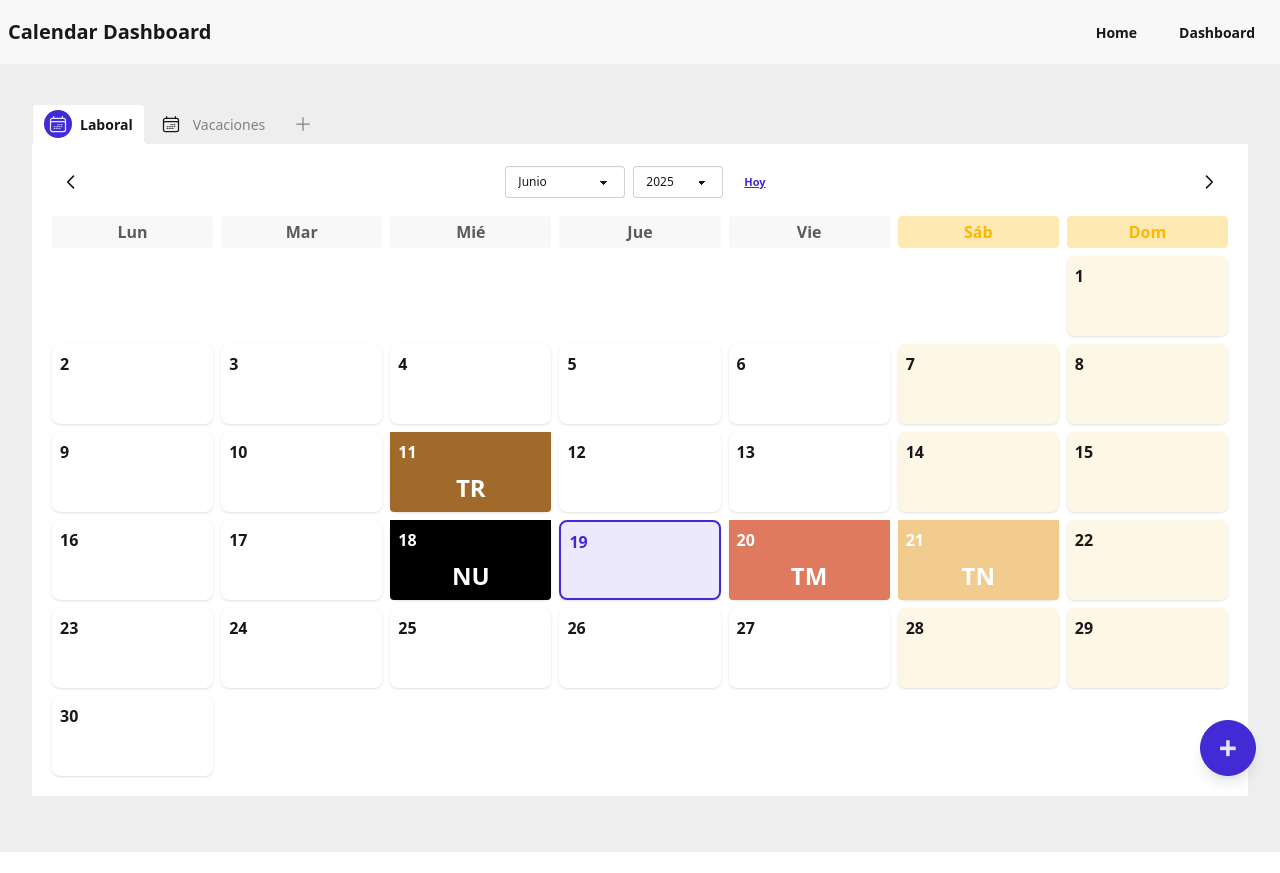
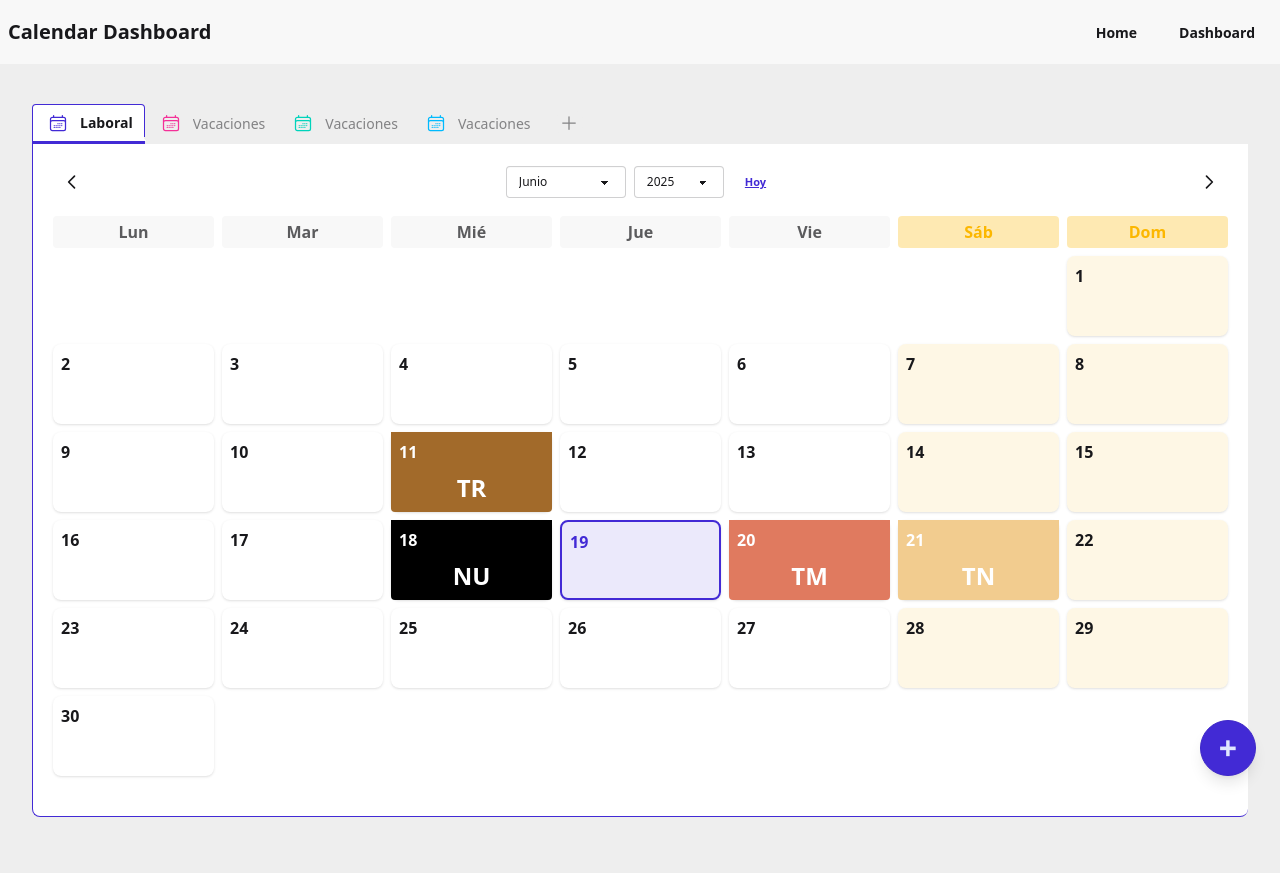
Before and after one commit to jabavagit/next-calendar, a Next.js app: page /dashboard in a window 1280 px wide. Before the commit the page ends 852 px from the top, so only its background shows below. Built offline with nearby package versions, Linux system fonts and the light colour scheme.

Commit message:
new design tabsCalendars

```diff
--- a/src/components/calendar/tabsCalendars.tsx
+++ b/src/components/calendar/tabsCalendars.tsx
@@ -11,13 +11,23 @@ interface TabsCalendarsProps {
 }
 
 const colorPalette = [
-    'bg-primary text-primary-content',
-    'bg-secondary text-secondary-content',
-    'bg-accent text-accent-content',
-    'bg-info text-info-content',
-    'bg-success text-success-content',
-    'bg-warning text-warning-content',
-    'bg-error text-error-content',
+    'border-primary',
+    'border-secondary',
+    'border-accent',
+    'border-info',
+    'border-success',
+    'border-warning',
+    'border-error',
+];
+
+const iconColorPalette = [
+    'text-primary',
+    'text-secondary',
+    'text-accent',
+    'text-info',
+    'text-success',
+    'text-warning',
+    'text-error',
 ];
 
 const TabsCalendars: React.FC<TabsCalendarsProps> = ({
@@ -26,22 +36,26 @@ const TabsCalendars: React.FC<TabsCalendarsProps> = ({
     setSelectedCalendarId,
     onAddCalendar,
     children,
-}) => (
+}) => {
+    // Encuentra el índice del calendario seleccionado para el color
+    const selectedIdx = calendars.findIndex(c => c.id === selectedCalendarId);
+    const borderColor = selectedIdx >= 0 ? colorPalette[selectedIdx % colorPalette.length] : 'border-base-300';
+    const iconColor = selectedIdx >= 0 ? iconColorPalette[selectedIdx % iconColorPalette.length] : 'text-base-content';
+
+    return (
         <div className="mb-4">
-        <div className="tabs tabs-lift">
+            {/* Tabs para escritorio */}
+            <div className="hidden sm:flex tabs tabs-lift">
                 {calendars.map((calendar, idx) => (
                     <button
                         key={calendar.id}
-                    className={`tab transition-all duration-200 flex items-center gap-2 ${selectedCalendarId === calendar.id ? 'tab-active font-bold' : ''
-                        }`}
+                        className={`tab transition-all duration-200 flex items-center gap-2 ${selectedCalendarId === calendar.id ? `tab-active font-bold` : ''} border-b-2 ${selectedCalendarId === calendar.id ? colorPalette[idx % colorPalette.length] : 'border-transparent'}`}
                         type="button"
                         onClick={() => setSelectedCalendarId(calendar.id)}
+                        style={{ borderBottomWidth: 3 }}
                     >
                         <span
-                        className={`inline-flex items-center justify-center rounded-full ${selectedCalendarId === calendar.id
-                            ? colorPalette[idx % colorPalette.length]
-                            : 'bg-base-300 text-base-content'
-                            }`}
+                            className={`inline-flex items-center justify-center rounded-full ${iconColorPalette[idx % iconColorPalette.length]}`}
                             style={{ width: 28, height: 28 }}
                         >
                             <CalendarDaysIcon className="w-5 h-5" />
@@ -50,19 +64,47 @@ const TabsCalendars: React.FC<TabsCalendarsProps> = ({
                     </button>
                 ))}
                 <button
-                className="tab flex items-center justify-center"
+                    className="tab flex items-center justify-center border-b-2 border-transparent"
                     type="button"
                     onClick={onAddCalendar}
                     title="Añadir calendario"
+                    style={{ borderBottomWidth: 3 }}
                 >
                     <span className="inline-flex items-center justify-center rounded-full bg-base-300" style={{ width: 28, height: 28 }}>
                         <PlusIcon className="w-5 h-5" />
                     </span>
                 </button>
             </div>
-        {/* Renderiza children debajo de las tabs */}
-        {children && <div className="bg-base-100 p-5 pt-5 pb-5">{children}</div>}
+            {/* Dropdown para móvil */}
+            <div className="sm:hidden flex items-center gap-2 mb-3">
+                <select
+                    className="select select-bordered w-full"
+                    value={selectedCalendarId ?? ''}
+                    onChange={e => setSelectedCalendarId(Number(e.target.value))}
+                >
+                    {calendars.map((calendar) => (
+                        <option key={calendar.id} value={calendar.id}>
+                            {calendar.name}
+                        </option>
+                    ))}
+                </select>
+                <button
+                    className="btn btn-square btn-outline"
+                    type="button"
+                    onClick={onAddCalendar}
+                    title="Añadir calendario"
+                >
+                    <PlusIcon className="w-5 h-5" />
+                </button>
+            </div>
+            {/* Renderiza children debajo de las tabs/dropdown, con borde del color del tab activo */}
+            {children && (
+                <div className={`bg-base-100 p-5 pb-10 rounded-b-lg border-l-1 border-b-1 ${borderColor}`}>
+                    {children}
+                </div>
+            )}
         </div>
     );
+};
 
 export default TabsCalendars;
--- a/src/server/data/calendars.json
+++ b/src/server/data/calendars.json
@@ -16,5 +16,23 @@
     "createdAt": "2023-10-01T12:00:00Z",
     "updatedAt": "2023-10-01T12:00:00Z",
     "active": true
+  },
+  {
+    "id": 3,
+    "name": "Vacaciones",
+    "description": "Calendario de vacaciones",
+    "type": "holiday",
+    "createdAt": "2023-10-01T12:00:00Z",
+    "updatedAt": "2023-10-01T12:00:00Z",
+    "active": true
+  },
+  {
+    "id": 4,
+    "name": "Vacaciones",
+    "description": "Calendario de vacaciones",
+    "type": "holiday",
+    "createdAt": "2023-10-01T12:00:00Z",
+    "updatedAt": "2023-10-01T12:00:00Z",
+    "active": true
   }
 ]
```
Lines whose indentation alone changed are shown as unchanged.
